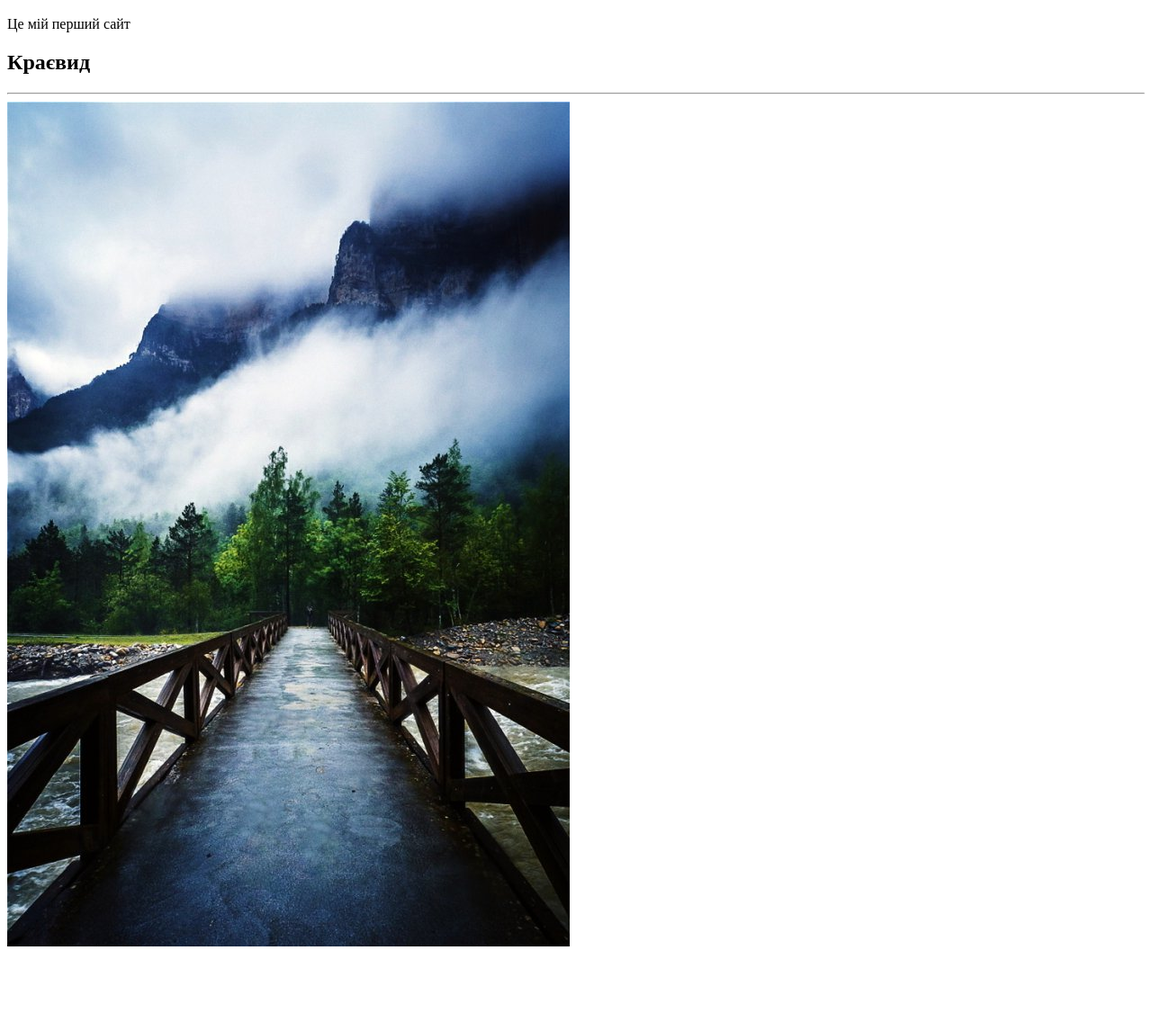
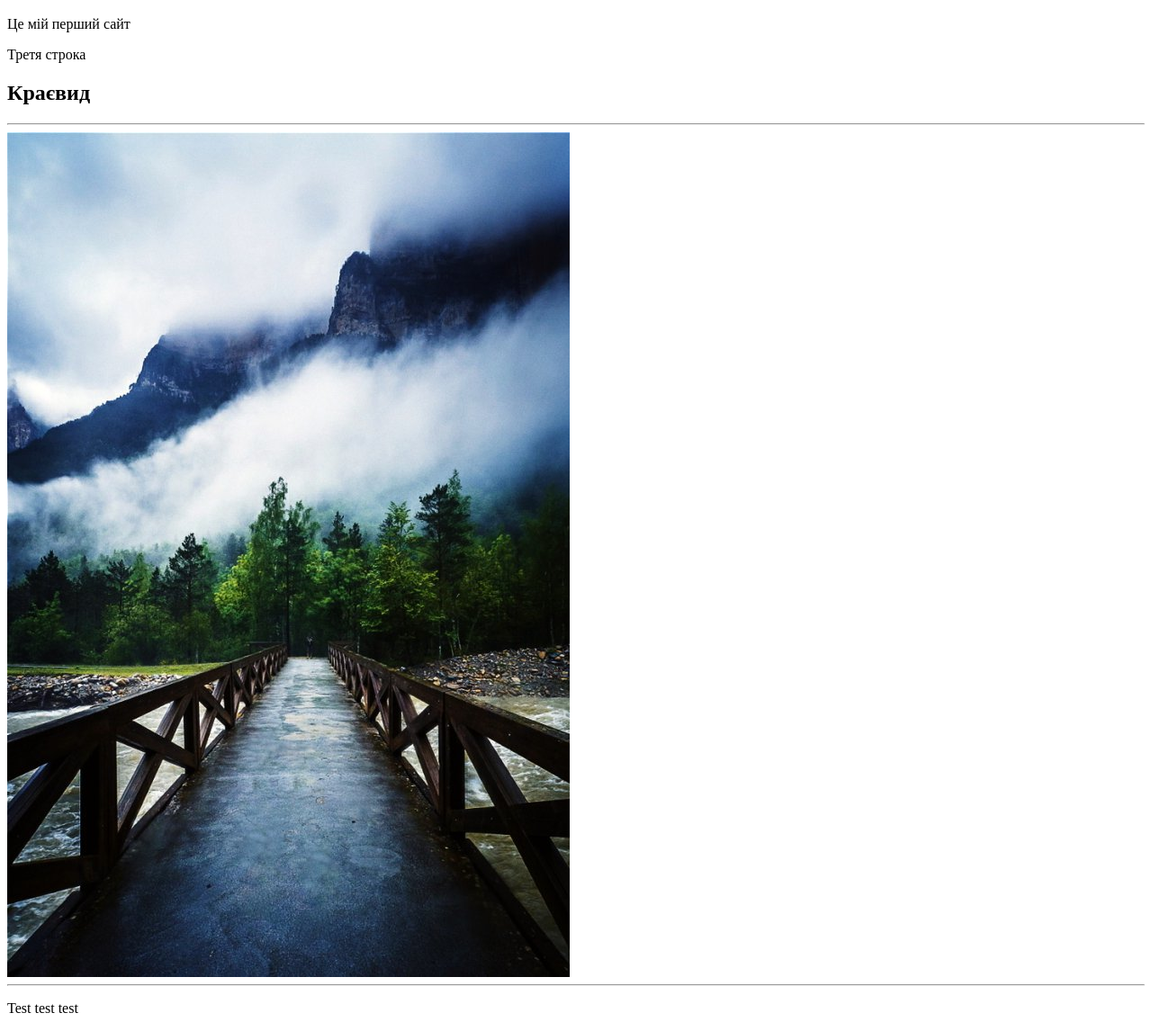
Before and after one commit to CHH-code/CHH-code.github.io, a plain HTML site: page index.html in a window 1280 px wide. Shown: the part 48-1194 px from the top of the page at 90% size. Before the commit the page ends 1108 px from the top, so only its background shows below. Drawn offline with Linux system fonts and the light colour scheme.

Commit message:
third commit

```diff
--- a/index.html
+++ b/index.html
@@ -11,9 +11,12 @@
 	<body>
 		<H1> Мій сайт </H1>
 		<p>Це мій перший сайт </p>
+		<p>Третя строка</p>
  <H2> Краєвид </H2>
 		<hr>
 		<img src='./307600.jpg'/>
+		<hr>
+		<p>Test test test</p>
 	</body>
 
 </html>
```
